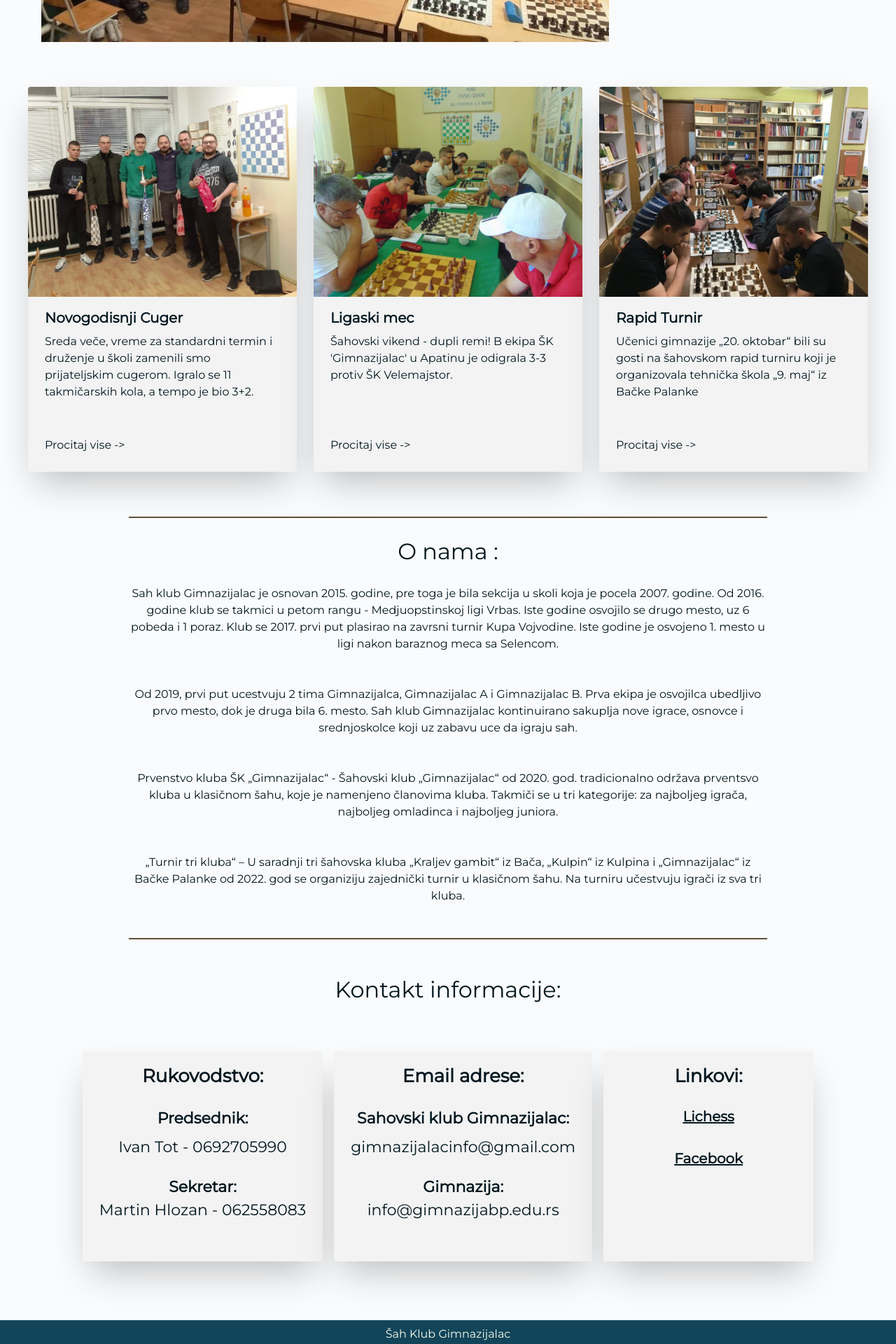
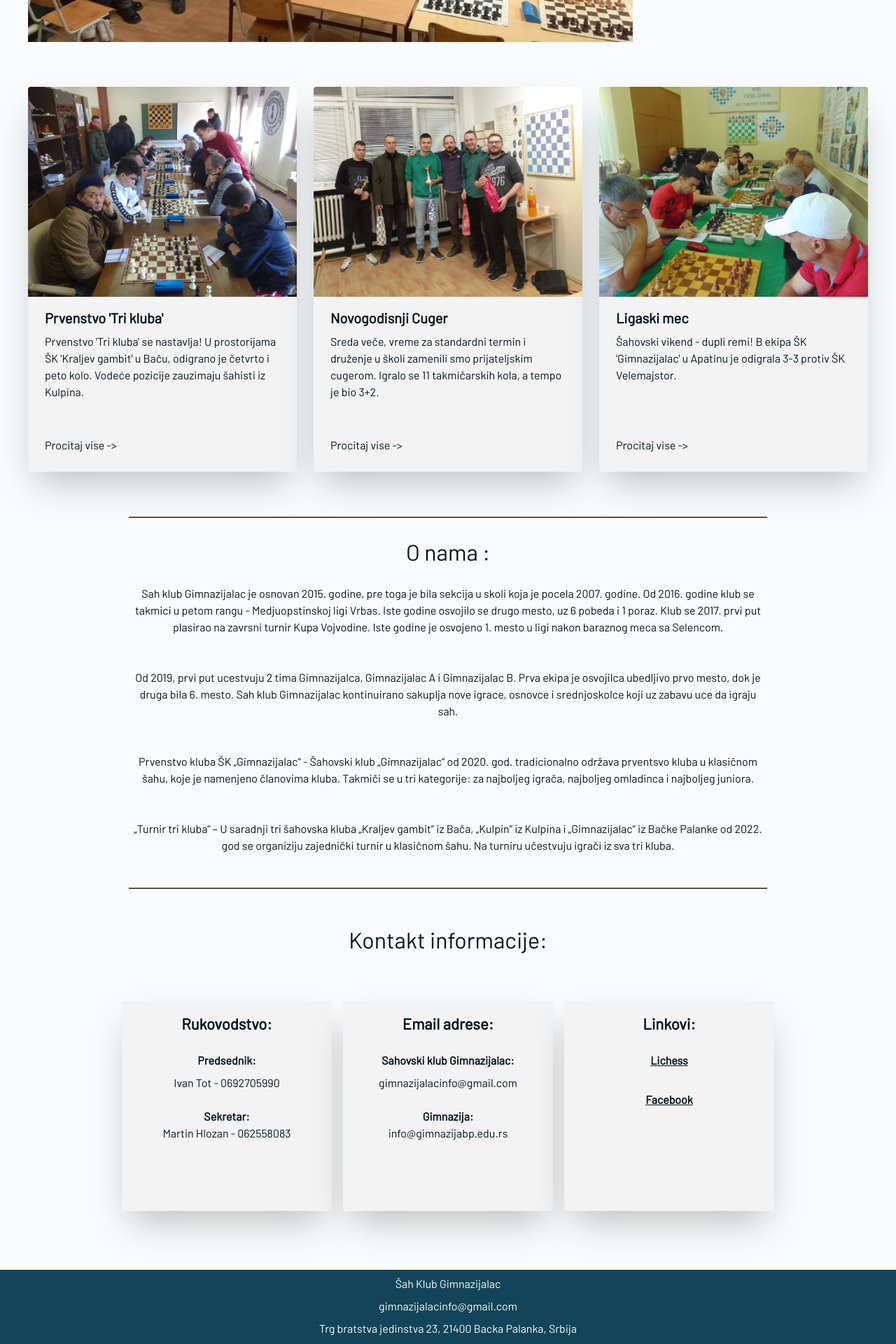
Before and after one commit to milanm98/chess-club-website, a Next.js app: page / in a window 1280 px wide. Shown: the part 480-2400 px from the top of the page at 70% size. Built offline with nearby package versions, Linux system fonts and the light colour scheme.

Commit message:
refactore code and add new posts

```diff
--- a/components/contact.tsx
+++ b/components/contact.tsx
@@ -7,43 +7,43 @@ const Contact = () => {
       <div className="flex flex-col md:flex-row my-16 gap-4 items-center justify-center md:flex-wrap">
         <div className="max-w-sm rounded overflow-hidden shadow-2xl relative">
           <div className="px-6 py-4 min-h-[300px] min-w-[300px] card-bg-color">
-            <h2 className="font-bold mb-6">Rukovodstvo:</h2>
-            <h3 className="font-bold mb-2">Predsednik:</h3>
-            <h3 className="mb-6">Ivan Tot - 0692705990</h3>
-            <h3 className="font-bold">Sekretar:</h3>
-            <h3>Martin Hlozan - 062558083</h3>
+            <h3 className="font-bold mb-6">Rukovodstvo:</h3>
+            <h4 className="font-bold mb-2">Predsednik:</h4>
+            <h4 className="mb-6">Ivan Tot - 0692705990</h4>
+            <h4 className="font-bold">Sekretar:</h4>
+            <h4>Martin Hlozan - 062558083</h4>
           </div>
         </div>
 
         <div className="max-w-sm rounded overflow-hidden shadow-2xl relative">
           <div className="px-6 py-4 min-h-[300px] min-w-[300px] card-bg-color">
-            <h2 className="font-bold mb-6">Email adrese:</h2>
-            <h3 className="font-bold mb-2">Sahovski klub Gimnazijalac:</h3>
-            <h3 className="mb-6"> gimnazijalacinfo@gmail.com</h3>
-            <h3 className="font-bold">Gimnazija:</h3>
-            <h3>info@gimnazijabp.edu.rs</h3>
+            <h3 className="font-bold mb-6">Email adrese:</h3>
+            <h4 className="font-bold mb-2">Sahovski klub Gimnazijalac:</h4>
+            <h4 className="mb-6"> gimnazijalacinfo@gmail.com</h4>
+            <h4 className="font-bold">Gimnazija:</h4>
+            <h4>info@gimnazijabp.edu.rs</h4>
           </div>
         </div>
 
         <div className="max-w-sm rounded overflow-hidden shadow-2xl relative">
           <div className="px-6 py-4 min-h-[300px] min-w-[300px] card-bg-color">
-            <h2 className="font-bold mb-6">Linkovi:</h2>
+            <h3 className="font-bold mb-6">Linkovi:</h3>
             <a
-              className="font-bold text-xl mb-8 text-color underline hover:text-zinc-600 inline-block"
+              className="font-bold mb-8 text-color underline hover:text-zinc-600 inline-block"
               href="https://lichess.org/team/gimnazijalac"
               target="_blank"
               rel="noreferrer"
             >
-              Lichess
+              <h4>Lichess</h4>
             </a>
             <br />
             <a
-              className="font-bold text-xl mb-8 text-color underline  hover:text-zinc-600 inline-block"
+              className="font-bold mb-8 text-color underline  hover:text-zinc-600 inline-block"
               href="https://www.facebook.com/%C5%A0ah-klub-Gimnazijalac-979024278831201"
               target="_blank"
               rel="noreferrer"
             >
-              Facebook
+              <h4>Facebook</h4>
             </a>
           </div>
         </div>
--- a/components/hero-section.tsx
+++ b/components/hero-section.tsx
@@ -3,18 +3,18 @@ import Image from 'next/image'
 const HeroSection = () => {
   return (
     <div className="flex flex-col md:flex-row">
-      <div className="relative h-[300px] lg:h-[450px] w-full">
+      <div className="relative h-[250px] lg:h-[450px] w-full">
         <div>
           <Image
             src="/database/hero-img.jpg"
             alt="hero image"
             layout="fill"
-            objectFit="contain"
+            objectFit="fill"
             priority={true}
           />
         </div>
       </div>
-      <h1 className="text-color italic text-3xl text-left lg:text-4xl mx-6 lg:mt-16  font-semibold uppercase landing-header md:w-4/12">
+      <h1 className="mt-8 text-color italic text-3xl text-left lg:text-4xl mx-6 lg:mt-16  font-semibold uppercase landing-header md:w-4/12">
         Šah klub svih bivših, sadašnjih i budućih gimnazijalaca kao i ostalih
         ljubitelja šaha
       </h1>
--- a/pages/_document.js
+++ b/pages/_document.js
@@ -7,7 +7,7 @@ export default function Document() {
         <link rel="preconnect" href="https://fonts.googleapis.com" />
         <link rel="preconnect" href="https://fonts.gstatic.com" crossOrigin />
         <link
-          href="https://fonts.googleapis.com/css2?family=Montserrat:wght@200;400&display=swap"
+          href="https://fonts.googleapis.com/css2?family=Barlow&display=swap"
           rel="stylesheet"
         />
       </Head>
--- a/public/database/landing-page-posts/posts.json
+++ b/public/database/landing-page-posts/posts.json
@@ -1,6 +1,15 @@
 [
   {
     "key": 1,
+    "description": "Prvenstvo 'Tri kluba' se nastavlja! U prostorijama ŠK 'Kraljev gambit' u Baču, odigrano je četvrto i peto kolo. Vodeće pozicije zauzimaju šahisti iz Kulpina. Teslić Maksim sa maksimalnim učinkom od 5 pobeda, drugi je Kreko Dalibor sa 4 boda, dok je na trećem mestu naš Milan Trifunović sa 3.5 boda. Koliko imaju i četvrtoplasirani Galić Vladimir iz Bača i Damir Kordeloš iz Gimnazijalca. Sledeće nedelje završnica i poslednja dva kola kod nas!",
+    "shortDescription": "Prvenstvo 'Tri kluba' se nastavlja! U prostorijama ŠK 'Kraljev gambit' u Baču, odigrano je četvrto i peto kolo. Vodeće pozicije zauzimaju šahisti iz Kulpina.",
+    "title": "Prvenstvo 'Tri kluba'",
+    "author": "Ivan Tot",
+    "date": "13.02.2023",
+    "src": "/database/landing-page-posts/post7.webp"
+  },
+  {
+    "key": 2,
     "description": "Sreda veče, vreme za standardni termin i druženje u školi zamenili smo prijateljskim cugerom. Igralo se 11 takmičarskih kola, a tempo je bio 3+2. Za suđenje je bio zadužen Stefan Kostic, mada osim posla oko parovanja nikakvih intervencija nije bilo. Turnir je bio rejtingovan kod FIDE. Osim gimnazijalaca učestvovali su i prijatelji iz ŠK 'Kraljev gambit' iz Bača koji su svojim prisustvom uveličali naš završni turnir. A sad rezultati: Prvo mesto zauzeo je Darko Milešević sa 10 bodova! Drugi je bio Slaviša Vranješ iz Bača sa 8 bodova, koliko je imao i Aleksandar Tot ali zbog slabijeg buholca završava na trećem mestu iako je pobedio prvoplasiranog Darka. Četvrto mesto je osvojio Nemanja Višekruna sa 7 bodova, koliko je imao i petoplasirani Milan Končar. Najbolji omladinac bio je Lazar Stanojević sa osvojenih 5,5 bodova.",
     "shortDescription": "Sreda veče, vreme za standardni termin i druženje u školi zamenili smo prijateljskim cugerom. Igralo se 11 takmičarskih kola, a tempo je bio 3+2.",
     "title": "Novogodisnji Cuger",
@@ -9,21 +18,12 @@
     "src": "/database/landing-page-posts/post6.webp"
   },
   {
-    "key": 2,
+    "key": 3,
     "description": "Šahovski vikend - dupli remi! B ekipa ŠK 'Gimnazijalac' u Apatinu je odigrala 3-3 protiv ŠK Velemajstor. Pobede našem timu doneli su Ristić Sreten, Pejak Stefan i Rajšp Ivan. Prvi tim ŠK 'Gimnazijalac' je u Kaću do boda došao pobedama Milanovića i Višekrune dok su Marjanov i Ristić Stefan remizirali. Čestitamo protivnicima i našim igračima na odličnoj borbi. Sledeće nedelje nastavak u Bačkoj Palanci, kada nam u Gimnaziju dolaze gosti iz Selenče i Ratkova.",
     "shortDescription": "Šahovski vikend - dupli remi! B ekipa ŠK 'Gimnazijalac' u Apatinu je odigrala 3-3 protiv ŠK Velemajstor.",
     "title": "Ligaski mec",
     "author": "Ivan Tot",
     "date": "15.05.2022",
     "src": "/database/landing-page-posts/post2.webp"
-  },
-  {
-    "key": 3,
-    "description": "Učenici gimnazije „20. oktobar“ bili su gosti na šahovskom rapid turniru koji je organizovala tehnička škola „9. maj“ iz Bačke Palanke, povodom dana škole održanog 9. maja 2022. Na turniru su učestvovali sledeći učenici naše gimnazije: Branislav Šafarik (3-2), Ivan Rajp (4-3), Valentina Kanja (4-4), Radoš Radoš (1-2), Marko Rodić (3-3), Vanesa Knežević (3-4). Šahovski rapid turnir se igrao po švajcarskom sistemu 6. kola. Tempo igre je bio 10 min. po igraču. Prvo mesto sa 5 poena je osvojio učenik TŠ „9. maj“ Lazar Stanojević koji je takođe i član ŠK „Gimnazijalac“. Drugo mesto je osvojio Velemir Milovan učenik TŠ „9. maj“ sa osvojenih 4,5 poena. Sa 4 poena treće mesto je osvojio učenik gimnazije „20. oktobar“ Radoš Radoš. Sa 3,5 poena četvrto mesto su zauzeli Branislav Šafarik, Valentina Kanja i Slobodan Vulić. Od ostalih naših učenika, Ivan Rajšp je završio na devetom mestu sa osvojena 3 poena, na trinaestom mestu Marko Rodić sa 1 poenom i na četrnaestom mestu Vanesa Knežević sa 0,5 poena. Tabelu i konačni poredak možete videti na sledećem linku: http://chess-results.com/tnr636167.aspx?lan=1&art=1. Zahvaljujemo se tehničkoj školi „9. maj“ na ukazanom gostoprimstvu i saradnji. Nadamo se da će se ona uspešno nastaviti i sledeće godine.",
-    "shortDescription": "Učenici gimnazije „20. oktobar“ bili su gosti na šahovskom rapid turniru koji je organizovala tehnička škola „9. maj“ iz Bačke Palanke",
-    "title": "Rapid Turnir",
-    "author": "Ivan Tot",
-    "date": "13.05.2022",
-    "src": "/database/landing-page-posts/post3.webp"
   }
 ]
--- a/styles/globals.css
+++ b/styles/globals.css
@@ -14,7 +14,7 @@ body {
   background-color: #fafbfc;
   padding: 0;
   margin: 0;
-  font-family: 'Montserrat', sans-serif;
+  font-family: 'Barlow', sans-serif;
 }
 
 a {
```
Also changed, not shown: public/database/all-posts/all-posts.json (+14 -5 lines), public/database/landing-page-posts/post7.webp (added).
